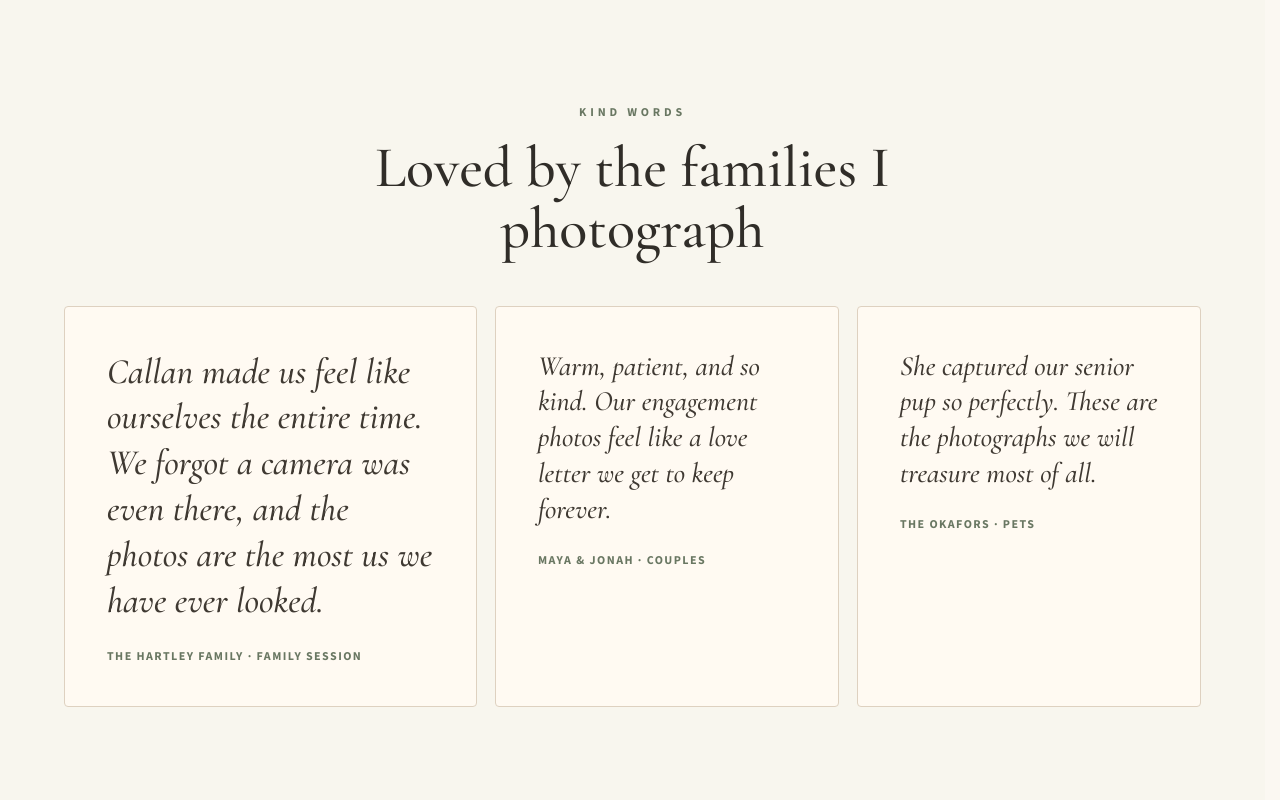
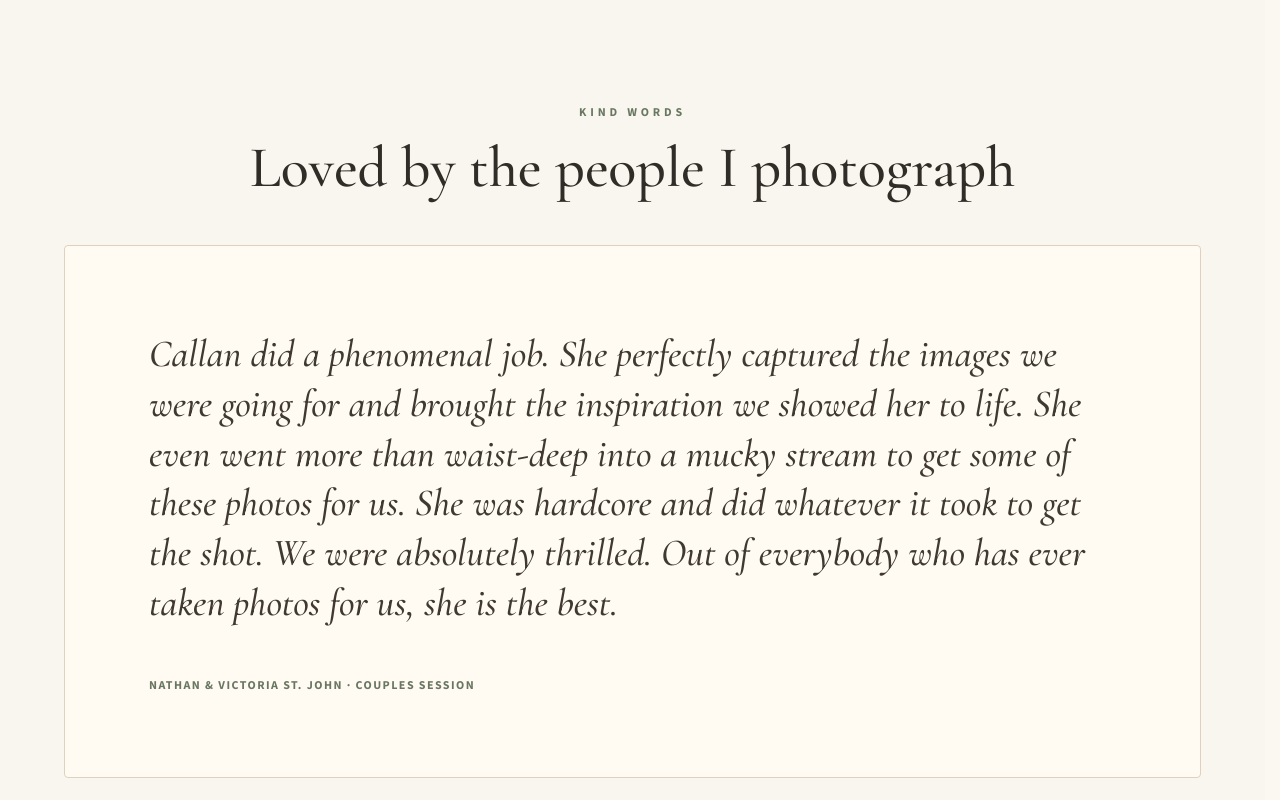
Before and after one commit to saintindustries/callan-elizabeth-photography-site, a website: page index.html in a window 1280 px wide. Shown: the part 2980-3780 px from the top of the page. Drawn offline with nearby package versions, Linux system fonts and the light colour scheme.

Commit message:
Feature authentic couples testimonial

```diff
--- a/index.html
+++ b/index.html
@@ -13,7 +13,7 @@
     <link rel="preconnect" href="https://fonts.googleapis.com">
     <link rel="preconnect" href="https://fonts.gstatic.com" crossorigin>
     <link href="https://fonts.googleapis.com/css2?family=Cormorant+Garamond:ital,wght@0,500;0,600;1,500&family=Source+Sans+3:wght@300;400;500;600;700&display=swap" rel="stylesheet">
-    <link rel="stylesheet" href="/styles.css?v=20260728-contact">
+    <link rel="stylesheet" href="/styles.css?v=20260729-testimonial">
   </head>
   <body>
     <header class="site-header" data-header>
@@ -115,20 +115,12 @@
       <section class="section reviews" id="reviews">
         <div class="section-heading">
           <p class="eyebrow">Kind Words</p>
-          <h2>Loved by the families I photograph</h2>
+          <h2>Loved by the people I photograph</h2>
         </div>
         <div class="review-grid">
           <figure>
-            <blockquote>Callan made us feel like ourselves the entire time. We forgot a camera was even there, and the photos are the most us we have ever looked.</blockquote>
-            <figcaption>The Hartley Family · Family Session</figcaption>
-          </figure>
-          <figure>
-            <blockquote>Warm, patient, and so kind. Our engagement photos feel like a love letter we get to keep forever.</blockquote>
-            <figcaption>Maya &amp; Jonah · Couples</figcaption>
-          </figure>
-          <figure>
-            <blockquote>She captured our senior pup so perfectly. These are the photographs we will treasure most of all.</blockquote>
-            <figcaption>The Okafors · Pets</figcaption>
+            <blockquote>Callan did a phenomenal job. She perfectly captured the images we were going for and brought the inspiration we showed her to life. She even went more than waist-deep into a mucky stream to get some of these photos for us. She was hardcore and did whatever it took to get the shot. We were absolutely thrilled. Out of everybody who has ever taken photos for us, she is the best.</blockquote>
+            <figcaption>Nathan &amp; Victoria St. John · Couples Session</figcaption>
           </figure>
         </div>
       </section>
--- a/styles.css
+++ b/styles.css
@@ -927,8 +927,7 @@ h1 {
 
 .review-grid {
   display: grid;
-  grid-template-columns: 1.2fr 1fr 1fr;
-  gap: 18px;
+  grid-template-columns: minmax(0, 1fr);
 }
 
 figure {
@@ -936,24 +935,21 @@ figure {
   border: 1px solid var(--line);
   border-radius: 4px;
   background: var(--shell);
-  padding: clamp(26px, 4vw, 42px);
+  padding: clamp(36px, 7vw, 84px);
 }
 
 blockquote {
+  max-width: 1180px;
   margin: 0;
   color: #3f3932;
-  font-size: clamp(26px, 2.8vw, 36px);
+  font-size: clamp(28px, 3vw, 42px);
   font-style: italic;
   font-weight: 500;
-  line-height: 1.28;
-}
-
-.review-grid figure:not(:first-child) blockquote {
-  font-size: clamp(22px, 2.2vw, 28px);
+  line-height: 1.3;
 }
 
 figcaption {
-  margin-top: 24px;
+  margin-top: clamp(30px, 4vw, 48px);
   color: var(--sage);
   font-size: 12px;
   font-weight: 800;
@@ -1130,8 +1126,7 @@ figcaption {
 }
 
 @media (max-width: 1000px) {
-  .gallery-grid,
-  .review-grid {
+  .gallery-grid {
     grid-template-columns: repeat(2, minmax(0, 1fr));
   }
 
```
